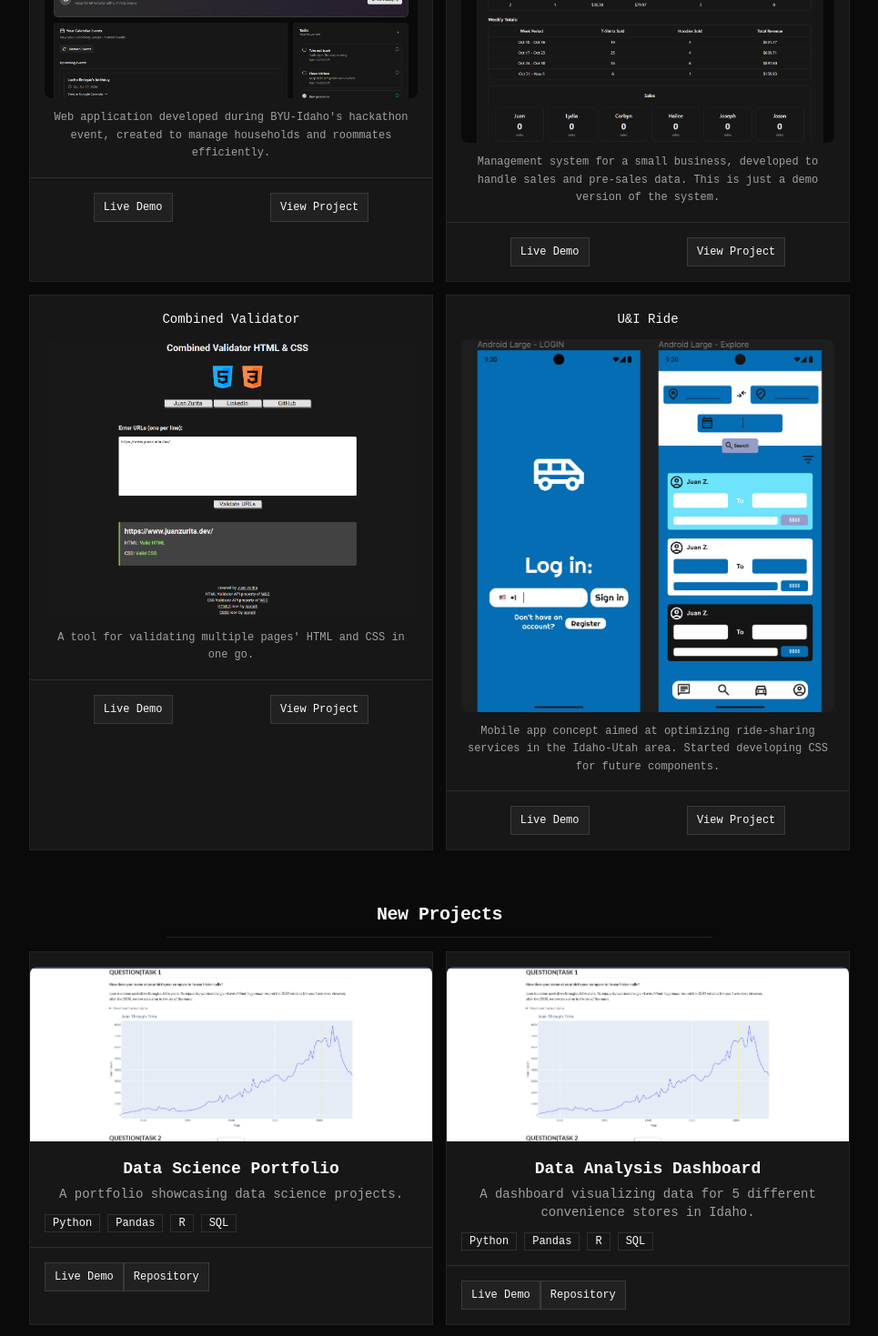
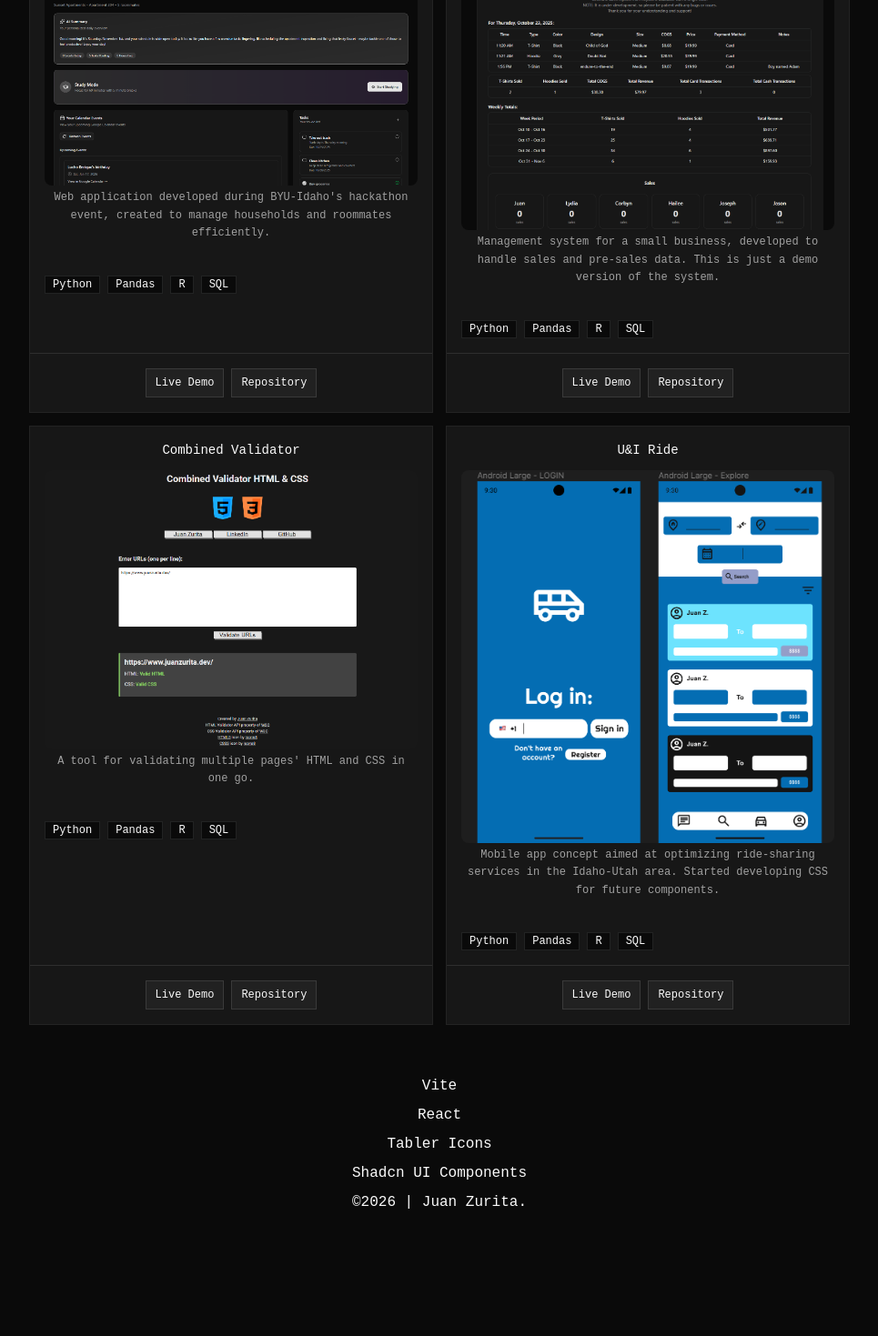
Before and after one commit to juan-zv/vite-react-resume, a React (Vite) app: page / in a window 1280 px wide. Shown: the part 4620-6089 px from the top of the page at 91% size, without its empty margins (157-1122 px from the left). After the commit the page ends 5986 px from the top, so only its background shows below. Built offline with nearby package versions, Linux system fonts and the light colour scheme.

Commit message:
feat: add ProjectCard component and centralize resume data structure

```diff
--- a/src/App.tsx
+++ b/src/App.tsx
@@ -1,8 +1,7 @@
 import './App.css'
 import { ModeToggle } from '@/components/mode-toggle'
 import { Button } from '@/components/ui/button'
-import { ProjectCard } from '@/components/project-card'
-import ProjectCard2 from '@/components/ProjectCard'
+import ProjectCard from '@/components/ProjectCard'
 import { NavigationMenu, NavigationMenuItem, NavigationMenuLink, NavigationMenuList, navigationMenuTriggerStyle } from '@/components/ui/navigation-menu'
 import { StickyNav } from '@/components/StickyNav'
 import { Section } from '@/components/Section'
@@ -287,28 +286,12 @@ function App() {
               key={project.id}
               title={project.title}
               description={project.description}
+              skills={project.skills}
               imageSrc={project.imageSrc}
               repository={project.repository}
               liveDemo={project.liveDemo}
             />
           ))}
-        </Section>
-        <Section
-          id='new-projects-section'
-          title='New Projects'
-          className='grid grid-cols-1 md:grid-cols-2 gap-4 justify-items-center'
-        >
-          {PROJECTS.map((project) => (
-            <ProjectCard2
-              key={project.id}
-              title={project.title}
-              description={project.description}
-              skills={project.skills}
-              imageSrc={project.imageSrc}
-              repository={project.repository}
-              liveDemo={project.liveDemo}
-            />
-            ))}
         </Section>
       </main>
       <Footer />
--- a/src/components/ProjectCard.tsx
+++ b/src/components/ProjectCard.tsx
@@ -1,18 +1,27 @@
-import { Card, CardContent, CardFooter } from "@/components/ui/card";
-import { Button } from "@/components/ui/button";
+import React, { useState } from 'react';
+import { motion } from "motion/react"
+import {
+    Card,
+    CardTitle,
+    CardDescription,
+    CardHeader,
+    CardFooter,
+    CardContent
+} from '@/components/ui/card'
+import { Button } from '@/components/ui/button'
 import { Badge } from "@/components/ui/badge";
-import { cn } from "@/lib/utils";
+import { cn } from '@/lib/utils'
 
-type ProjectCardProps = {
+type ProjectCardProps = React.ComponentProps<"div"> & {
     title: string;
     description: string;
     imageSrc?: string;
     liveDemo: string;
     repository: string;
-    skills: string[];
-}
+    skills?: string[];
+};
 
-export default function ProjectCard2({
+export default function ProjectCard({
     title,
     description,
     imageSrc,
@@ -20,33 +29,66 @@ export default function ProjectCard2({
     repository,
     skills,
     className,
-}: ProjectCardProps & React.HTMLAttributes<HTMLDivElement>) {
+}: ProjectCardProps) {
+    const [isImageOpen, setIsImageOpen] = useState(false)
+
     return (
-        <Card className={cn("w-full max-w-md", className)}>
+        <>
+            <motion.div whileHover={{ scale: 1.02, y: -5 }} transition={{ duration: 0.2 }} className={cn("max-w-[450px] w-full h-full flex flex-col", className)}>
+                <Card className="hover:bg-accent hover:text-accent-foreground duration-500 h-full flex flex-col">
+                <CardHeader className="pb-2">
+                    <CardTitle className="mb-2">{title}</CardTitle>
                     {imageSrc && (
-                <CardContent className="p-0">
-                    <img src={imageSrc} alt={`${title} screenshot`} className="w-full h-48 object-cover rounded-t-md" />
-                </CardContent>
+                        <img
+                            className="w-full h-auto object-cover rounded-md cursor-pointer hover:opacity-80 transition-opacity duration-500"
+                            src={imageSrc}
+                            alt={title || 'Project image'}
+                            onClick={() => setIsImageOpen(true)}
+                        />
                     )}
-            <CardContent>
-                <h3 className="text-lg font-semibold">{title}</h3>
-                <p className="text-sm text-muted-foreground mt-1">{description}</p>
+                    <CardDescription>{description}</CardDescription>
+                </CardHeader>
+                <CardContent className="flex-grow pt-0">
+                    {skills && skills.length > 0 && (
                         <div className="flex flex-wrap gap-2 mt-3">
                             {skills.map((skill) => (
-                        <Badge key={skill} variant="outline">
+                                <Badge key={skill} variant="outline" className="bg-background">
                                     {skill}
                                 </Badge>
                             ))}
                         </div>
+                    )}
                 </CardContent>
-            <CardFooter>
-                <Button variant="outline" onClick={() => window.open(liveDemo, "_blank")}>
-                    Live Demo
-                </Button>
-                <Button variant="outline" onClick={() => window.open(repository, "_blank")}>
-                    Repository
-                </Button>
+                <CardFooter className="flex gap-2 justify-center mt-auto">
+                    <Button className="cursor-pointer" variant="outline" onClick={() => window.open(liveDemo, "_blank")}>Live Demo</Button>
+                    <Button className="cursor-pointer" variant="outline" onClick={() => window.open(repository, "_blank")}>Repository</Button>
                 </CardFooter>
                 </Card>
-    );
+            </motion.div>
+
+            {/* Image Modal */}
+            {isImageOpen && imageSrc && (
+                <div
+                    className="fixed inset-0 z-50 flex items-center justify-center bg-black/80 backdrop-blur-sm p-4"
+                    onClick={() => setIsImageOpen(false)}
+                >
+                    <div className="relative max-w-5xl max-h-[90vh] w-full flex justify-center items-center">
+                        <button
+                            className="absolute -top-10 right-0 text-white hover:text-gray-300 text-2xl font-bold cursor-pointer"
+                            onClick={() => setIsImageOpen(false)}
+                            aria-label="Close modal"
+                        >
+                            ✕
+                        </button>
+                        <img
+                            src={imageSrc}
+                            alt={title || 'Project image'}
+                            className="max-w-full max-h-[90vh] object-contain rounded-lg"
+                            onClick={(e) => e.stopPropagation()}
+                        />
+                    </div>
+                </div>
+            )}
+        </>
+    )
 }
--- a/src/components/project-card.tsx
+++ /dev/null
@@ -1,71 +0,0 @@
-import React, { useState } from 'react';
-import { motion } from "motion/react"
-import {
-    Card,
-    CardTitle,
-    CardDescription,
-    CardHeader,
-    CardFooter
-} from '@/components/ui/card'
-import { Button } from '@/components/ui/button'
-import { cn } from '@/lib/utils'
-
-type ProjectCardProps = React.ComponentProps<"div"> & {
-    title?: string;
-    description?: string;
-    imageSrc?: string;
-    liveDemo?: string;
-    repository?: string;
-};
-
-function ProjectCard({title, description, imageSrc, liveDemo, repository }: ProjectCardProps) {
-    const [isImageOpen, setIsImageOpen] = useState(false)
-
-    return (
-        <>
-            <motion.div whileHover={{ scale: 1.02, y: -5 }} transition={{ duration: 0.2 }} className="max-w-[450px] w-full h-full flex flex-col">
-                <Card className={cn("hover:bg-accent hover:text-accent-foreground duration-500 h-full flex flex-col")}>
-                <CardHeader>
-                    <CardTitle className="mb-2">{title}</CardTitle>
-                    <img
-                        className="mb-2 w-full h-auto object-cover rounded-md cursor-pointer hover:opacity-80 transition-opacity duration-500"
-                        src={imageSrc}
-                        alt={title || 'Project image'}
-                        onClick={() => setIsImageOpen(true)}
-                    />
-                    <CardDescription>{description}</CardDescription>
-                </CardHeader>
-                <CardFooter>
-                    <Button className="mx-auto cursor-pointer" variant="outline" onClick={() => window.open(liveDemo, "_blank")}>Live Demo</Button>
-                    <Button className="mx-auto cursor-pointer" variant="outline" onClick={() => window.open(repository, "_blank")}>View Project</Button>
-                </CardFooter>
-                </Card>
-            </motion.div>
-
-            {/* Image Modal */}
-            {isImageOpen && (
-                <div
-                    className="fixed inset-0 z-50 flex items-center justify-center bg-black/80 backdrop-blur-sm p-4"
-                    onClick={() => setIsImageOpen(false)}
-                >
-                    <div className="relative max-w-5xl max-h-[90vh] w-full">
-                        <button
-                            className="absolute -top-10 right-0 text-white hover:text-gray-300 text-2xl font-bold cursor-pointer"
-                            onClick={() => setIsImageOpen(false)}
-                        >
-                            ✕
-                        </button>
-                        <img
-                            src={imageSrc}
-                            alt={title || 'Project image'}
-                            className="w-full h-auto max-h-[90vh] object-contain rounded-lg"
-                            onClick={(e) => e.stopPropagation()}
-                        />
-                    </div>
-                </div>
-            )}
-        </>
-    )
-}
-
-export { ProjectCard }
--- a/src/data/resume-data.ts
+++ b/src/data/resume-data.ts
@@ -3,7 +3,7 @@
 
 export const PERSONAL_INFO = {
   name: 'Juan Zurita',
-  title: 'Computer Science Student',
+  title: 'Software Engineer | AI & ML Enthusiast',
   profileImage: './juan-zurita.webp',
   about: `Hi! I'm Juan Zurita, a Computer Science student at BYU-Idaho. I was born in Bolivia 🇧🇴, but when I was 4 years old, my family moved to Spain 🇪🇸, where I grew up and have lived most of my life.
 I'm passionate about technology and AI, and I love creating anything that can have a real impact in the world. I enjoy learning a broad range of topics and I'm continuously looking for new challenges. I built this site to host my resume and showcase my design abilities.`,
```
Also changed, not shown: src/App-optimized.tsx (+20 -21 lines). Lines whose indentation alone changed are shown as unchanged.
